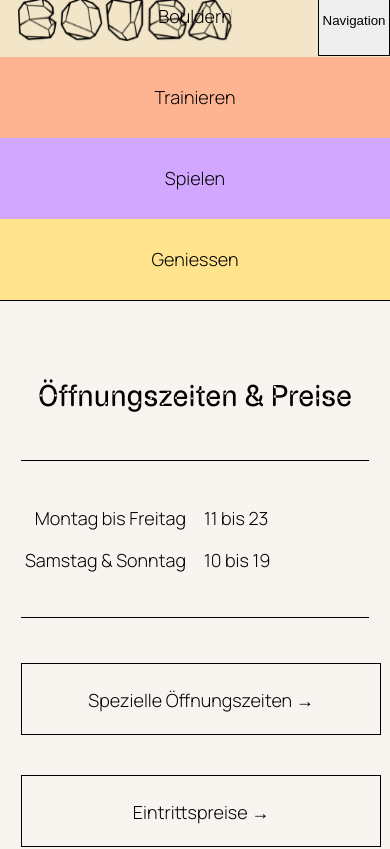
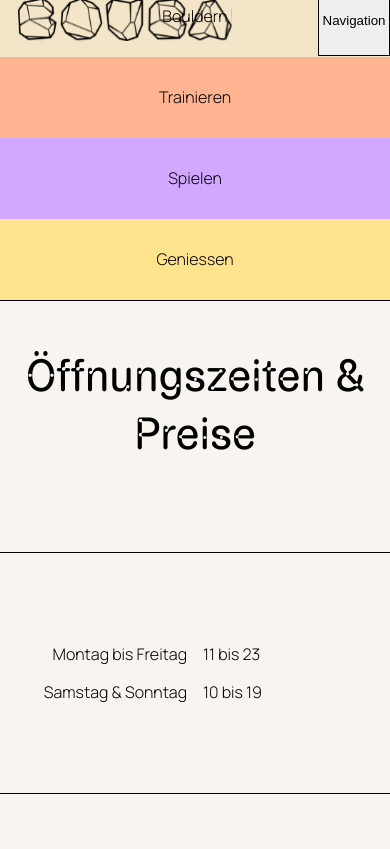
Before and after one commit to escodebar/boulder-baden.ch, a Vue app: page / in a window 390 px wide. Shown: the part 788-1637 px from the top of the page. Built offline with nearby package versions, Linux system fonts and the light colour scheme.

Commit message:
Clean up the sizes mess

```diff
--- a/src/components/Navigation.vue
+++ b/src/components/Navigation.vue
@@ -92,9 +92,9 @@ nav ul li a[href="/geniessen"] {
     justify-content: center;
     align-items: center;
     font-size: clamp(
-      var(--font-size-text-big),
+      var(--font-size-h4),
       calc(100vw / 24),
-      var(--font-size-h2-desktop)
+      var(--font-size-h2)
     );
   }
 
@@ -104,7 +104,7 @@ nav ul li a[href="/geniessen"] {
     border: 1px solid #000;
     border-radius: 45px;
     display: block;
-    font-size: var(--font-size-h1-desktop);
+    font-size: var(--font-size-h1);
     line-height: 1;
   }
 
@@ -159,7 +159,7 @@ nav ul li a[href="/geniessen"] {
     transform: translateY(calc(-100% + 6px));
     transition: transform 0.3s ease background-color 0.3s ease;
     font-family: "Manrope";
-    font-size: var(--font-size-text);
+    font-size: var(--font-size-p);
   }
 
   nav.header:hover ul li a {
--- a/src/styles/_global.css
+++ b/src/styles/_global.css
@@ -14,27 +14,6 @@
   --color-text: #000;
   --color-trainieren: #ffb491;
   --appbar-height: 72px;
-
-  --max-width: 1440px;
-
-  --font-size-h1-desktop: 90px;
-  --font-size-h2-desktop: 45px;
-
-  --font-size-h1-tablet: 48px;
-
-  --font-size-h1-mobile: 45px;
-  --font-size-h2-mobile: 30px;
-
-  --font-size-text-big: 24px;
-  --font-size-text: 18px;
-
-  --vertical-spacing-mobile: 45px;
-  --vertical-spacing-tablet: 48px;
-  --vertical-spacing-desktop: 90px;
-
-  --horizontal-spacing-mobile: 21px;
-  --horizontal-spacing-tablet: 24px;
-  --horizontal-spacing-desktop: 45px;
 }
 
 * {
@@ -45,7 +24,6 @@
 }
 
 html {
-  font-size: var(--font-size-text);
   font-family: "Manrope", sans-serif;
   font-weight: 300;
 }
--- a/src/styles/desktop.css
+++ b/src/styles/desktop.css
@@ -1,4 +1,18 @@
 @media (min-width: 992px) {
+  :root {
+    --font-size-h1: 90px;
+    --font-size-h2: 45px;
+    --font-size-h3: 30px;
+    --font-size-h4: 24px;
+
+    --font-size-p: 18px;
+
+    --font-size-small: 12px;
+
+    --vertical-spacing: 90px;
+    --horizontal-spacing: 45px;
+  }
+
   body {
     margin: 0 auto;
   }
@@ -8,27 +22,28 @@
   }
 
   h1 {
-    font-size: var(--font-size-h1-desktop);
-    margin-top: var(--font-size-h1-desktop);
-    margin-bottom: calc(var(--font-size-h1-desktop) / 2);
+    font-size: var(--font-size-h1);
+    margin-top: var(--font-size-h1);
+    margin-bottom: calc(var(--font-size-h1) / 2);
   }
 
   h2 {
-    font-size: var(--font-size-h2-desktop);
-    margin-top: var(--font-size-h2-desktop);
-    margin-bottom: calc(var(--font-size-h2-desktop) / 2);
+    font-size: var(--font-size-h2);
+    margin-top: var(--font-size-h2);
+    margin-bottom: calc(var(--font-size-h2) / 2);
   }
 
   hr {
     width: 900px;
   }
 
-  section {
-    padding: var(--vertical-spacing-desktop) var(--horizontal-spacing-desktop);
+  p {
+    margin-top: var(--font-size-p);
+    margin-bottom: var(--font-size-p);
   }
 
   main > section > * {
-    max-width: var(--max-width);
+    max-width: 1440px;
     margin-left: auto;
     margin-right: auto;
   }
--- a/src/styles/mobile.css
+++ b/src/styles/mobile.css
@@ -1,37 +1,40 @@
 @media (max-width: 767px) {
+  :root {
+    --font-size-h1: 90px;
+    --font-size-h2: 45px;
+    --font-size-h3: 30px;
+    --font-size-h4: 24px;
+
+    --font-size-p: 18px;
+
+    --font-size-small: 12px;
+
+    --vertical-spacing: 90px;
+    --horizontal-spacing: 45px;
+  }
+
   div#app {
     padding: 0 0 var(--appbar-height);
   }
 
   h1 {
-    font-size: clamp(
-      var(--font-size-text-big),
-      calc(5vw / 64),
-      var(--font-size-h1-mobile)
-    );
-    margin-top: clamp(
-      var(--font-size-text-big),
-      calc(5vw / 64),
-      var(--font-size-h1-mobile)
-    );
-    margin-bottom: clamp(
-      calc(var(--font-size-text-big) / 2),
-      calc(5vw / 128),
-      calc(var(--font-size-h1-mobile) / 2)
-    );
+    font-size: var(--font-size-h1);
+    margin-top: var(--font-size-h1);
+    margin-bottom: calc(var(--font-size-h1) / 2);
   }
 
   h2 {
-    font-size: var(--font-size-h2-mobile);
-    margin-top: var(--font-size-h2-mobile);
-    margin-bottom: 22px;
+    font-size: var(--font-size-h2);
+    margin-top: var(--font-size-h2);
+    margin-bottom: calc(var(--font-size-h2) / 2);
   }
 
   hr {
-    margin: 45px auto;
+    margin: var(--font-size-h1) auto;
   }
 
-  section {
-    padding: var(--vertical-spacing-mobile) var(--horizontal-spacing-mobile);
+  p {
+    margin-top: var(--font-size-p);
+    margin-bottom: var(--font-size-p);
   }
 }
--- a/src/styles/tablet.css
+++ b/src/styles/tablet.css
@@ -1,31 +1,40 @@
 @media (min-width: 768px) and (max-width: 991px) {
+  :root {
+    --font-size-h1: 90px;
+    --font-size-h2: 45px;
+    --font-size-h3: 30px;
+    --font-size-h4: 24px;
+
+    --font-size-p: 18px;
+
+    --font-size-small: 12px;
+
+    --vertical-spacing: 90px;
+    --horizontal-spacing: 45px;
+  }
+
   div#app {
     padding: var(--appbar-height) 0 0;
   }
 
   h1 {
-    font-size: clamp(
-      var(--font-size-h1-tablet),
-      calc(25vw / 3),
-      var(--font-size-h1-desktop)
-    );
-    margin-top: clamp(
-      var(--font-size-h1-tablet),
-      calc(25vw / 3),
-      var(--font-size-h1-desktop)
-    );
-    margin-bottom: clamp(
-      calc(var(--font-size-h1-tablet) / 2),
-      calc(25vw / 6),
-      calc(var(--font-size-h1-desktop) / 2)
-    );
+    font-size: var(--font-size-h1);
+    margin-top: var(--font-size-h1);
+    margin-bottom: calc(var(--font-size-h1) / 2);
   }
 
   h2 {
-    font-size: var(--font-size-h2-desktop);
+    font-size: var(--font-size-h2);
+    margin-top: var(--font-size-h2);
+    margin-bottom: calc(var(--font-size-h2) / 2);
   }
 
-  section {
-    padding: var(--vertical-spacing-tablet) var(--horizontal-spacing-tablet);
+  hr {
+    margin: var(--font-size-h1) auto;
+  }
+
+  p {
+    margin-top: var(--font-size-p);
+    margin-bottom: var(--font-size-p);
   }
 }
```
